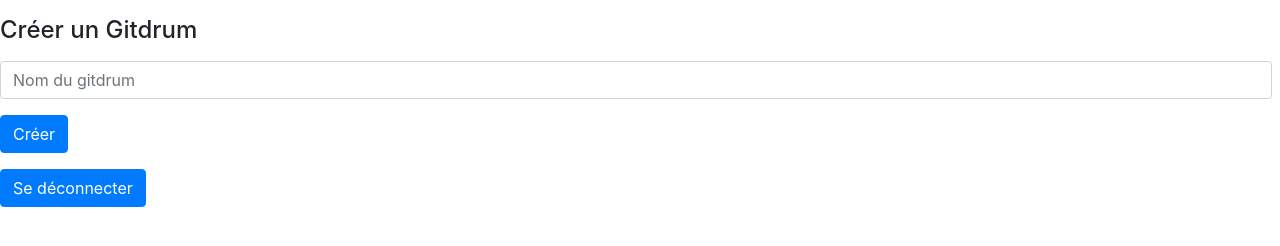
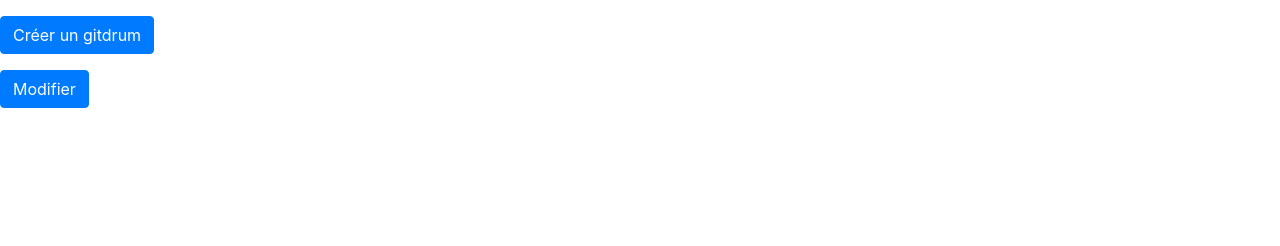
Before and after one commit to gabrielstik/gitdrummer, a PHP site: page /library in a window 1280 px wide. Shown: the part 91-337 px from the top of the page. Run offline with PHP 8.4, Linux system fonts and the light colour scheme; the visitor is signed in with stand-in values (Sample User, id 1); data that the repository does not hold is empty; some libraries are stand-ins or nearby versions.

Commit message:
:bug: Removed name at drum creation

```diff
--- a/src/components/controllers/library_controller.php
+++ b/src/components/controllers/library_controller.php
@@ -12,7 +12,7 @@ class LibraryController {
     ];
 
     if (!empty($_SESSION['current_user'])) $this->disp($props);
-    else header('Location: /404');
+    else { header('Location: /404'); exit(); }
   }
 
   private function disp($props) {
@@ -27,11 +27,7 @@ class LibraryController {
   private function create_listener($db) {
     $errors = [];
     if (isset($_POST['create--submit'])) {
-      if (isset($_POST['create--name']) && strlen($_POST['create--name']) == 0) {
-        array_push($errors, 'Vous devez donner un nom à votre gitdrum.');
-      }
-
-      if (sizeof($errors) == 0) $db->add_drum($_SESSION['current_user']['username'], $_POST['create--name']);
+      header('Location: /drummer');
     }
 
     return $errors;
--- a/src/components/views/library.php
+++ b/src/components/views/library.php
@@ -33,25 +33,16 @@
       </tbody>
     </table>
     <div class="menu--new">
-      <h4 class="mb-3">Créer un Gitdrum</h4>
       <form method="post" action="/library">
-        <div class="form-group mr-2">
-          <input class="form-control <? if (sizeof($errors) > 0) { ?>is-invalid <? } ?>" type="text" name="create--name" id="create--name" placeholder="Nom du gitdrum">
-          <? foreach ($errors as $error) { ?>
-          <div class="invalid-feedback">
-            <?= $error ?>
-          </div>
-        <? } ?>
-        </div>
         <div class="form-group">
-          <button class="btn btn-primary" type="submit" name="create--submit">Créer</button>
+          <button class="btn btn-primary" type="submit" name="create--submit">Créer un gitdrum</button>
         </div>
       </form>
     </div>
   </aside>
   <div class="sign-out">
-    <a href="/sign-out" title="Se déconnecter">
-      <button class="btn btn-primary">Se déconnecter</button>
+    <a href="/sign-out" title="Modifier">
+      <button class="btn btn-primary">Modifier</button>
     </a>
   </div>
 </div>
--- a/src/styles/library.scss
+++ b/src/styles/library.scss
@@ -13,7 +13,7 @@
 
   &--new {
     width: 100%;
-    height: 200px;
+    height: 100px;
     padding: 20px;
     position: absolute;
     left: 0;
```
